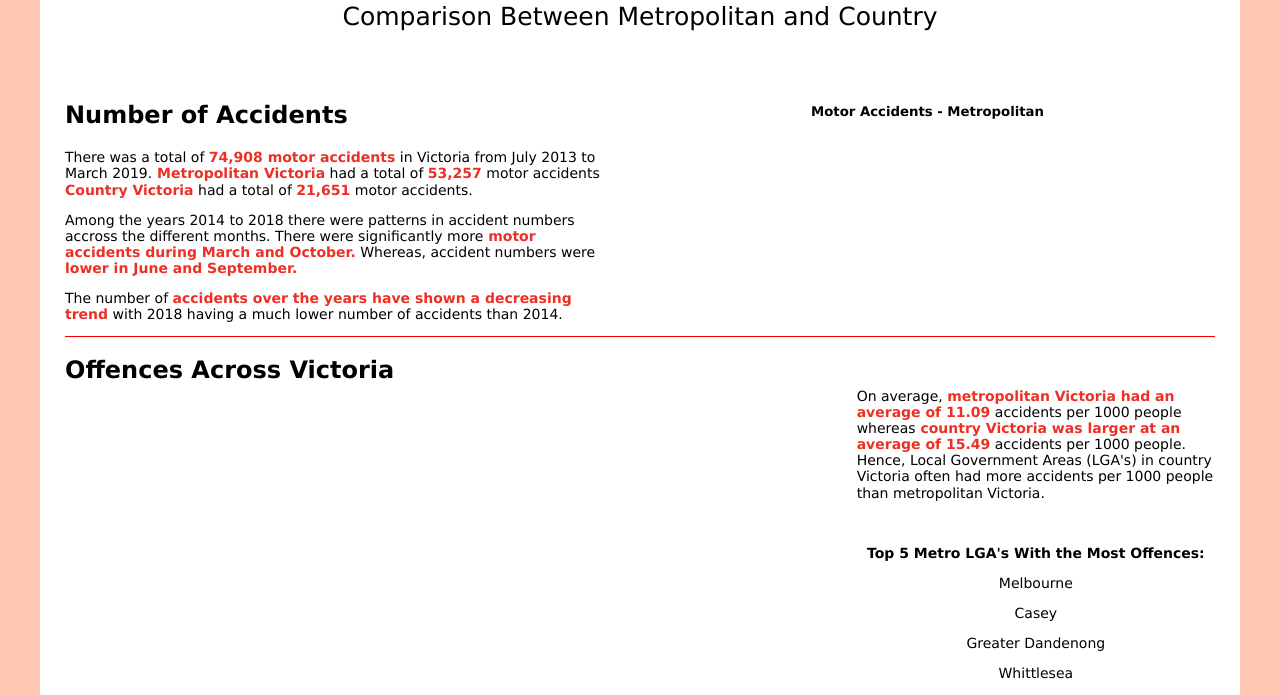
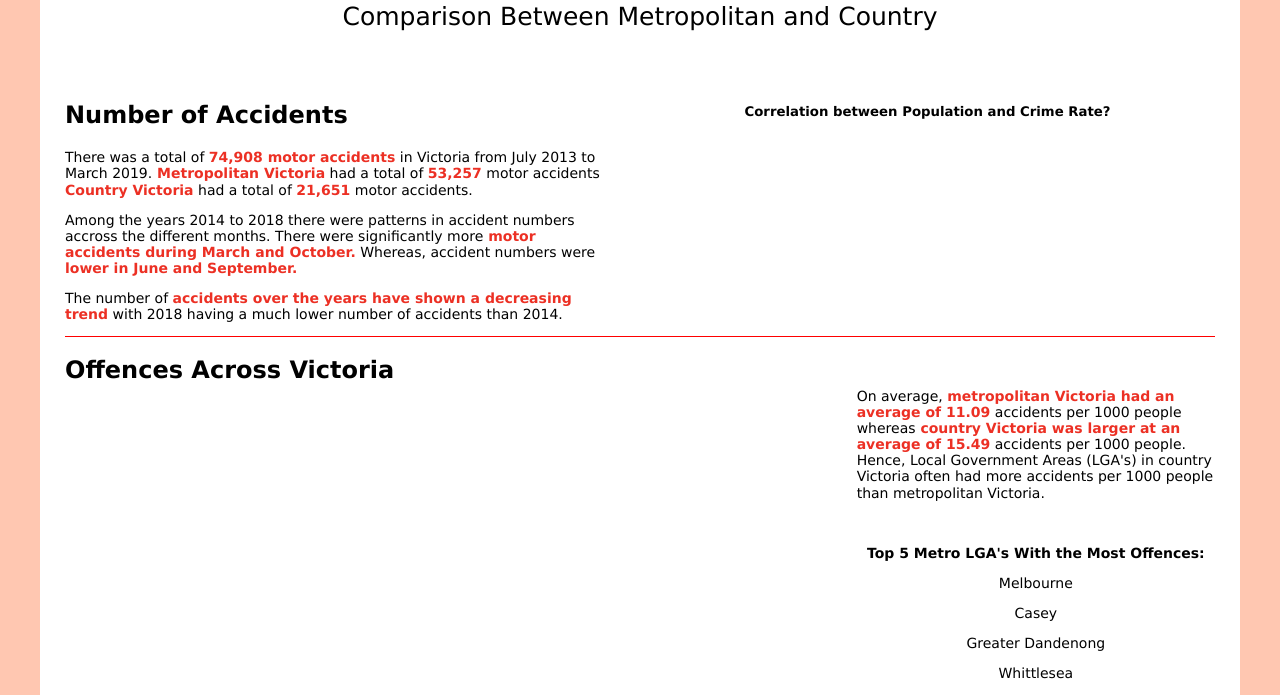
Before and after one commit to Dovahzilla/FIT3179, a plain HTML site: page hw_9.html in a window 1280 px wide. Shown: the part 105-800 px from the top of the page. Drawn offline with nearby package versions, Linux system fonts and the light colour scheme; a script that the page names is missing.

Commit message:
Update hw_9.html

```diff
--- a/hw_9.html
+++ b/hw_9.html
@@ -93,7 +93,7 @@
           <div class="pure-u-1-1">
 
             <div>
-              <h5 style="text-align:center;">Motor Accidents - Metropolitan</h5>
+              <h5 style="text-align:center;">Correlation between Population and Crime Rate?</h5>
             </div>
 
             <div id="LineGraph" class="vis-container"></div>
```
